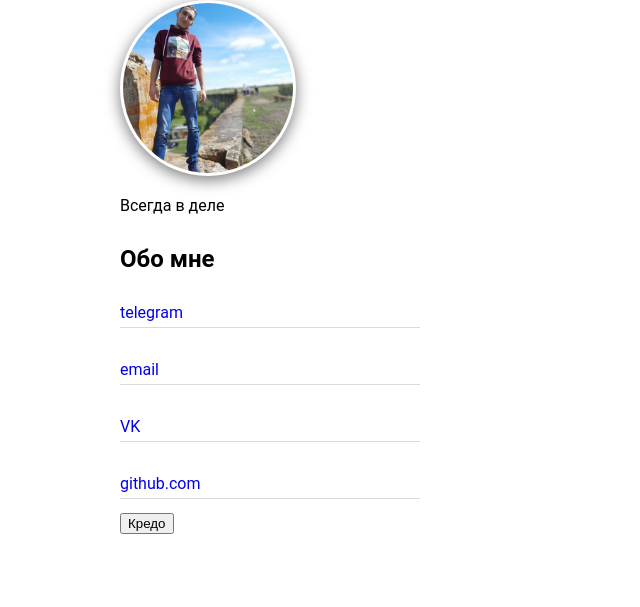
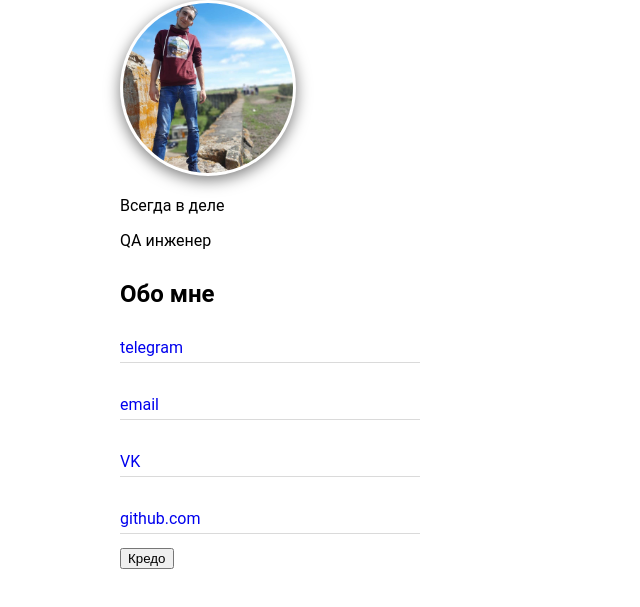
Before and after one commit to Pd4eb/sv, a plain HTML site: page index.html in a window 1280 px wide. Shown: the part 81-688 px from the top of the page, without its empty margins (0-640 px from the left). Drawn offline with Linux system fonts and the light colour scheme.

Commit message:
new foto

```diff
--- a/index.html
+++ b/index.html
@@ -13,7 +13,7 @@
 		</div>
 
 			<p>Всегда в деле</p>
-
+			<p>QA инженер </p>
 			<h2>Обо мне</h2>
 
 			<div class="contacts">
```
Also changed, not shown: me2.png (added).
